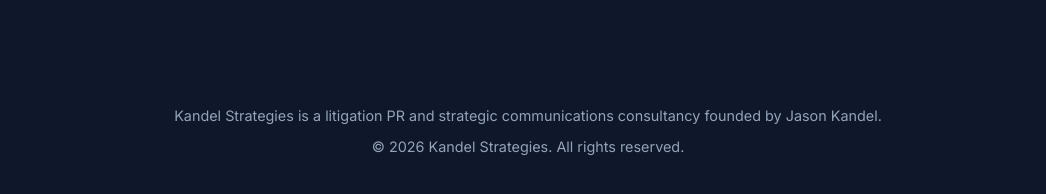
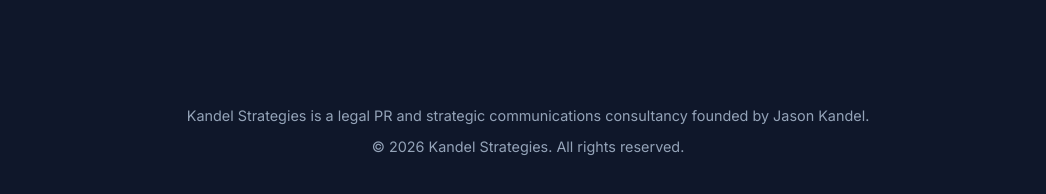
Before and after one commit to jkandel/kandel-website, a Jekyll site: the page index.html, which Jekyll copies as it is, in a window 1280 px wide and 900 px high, scrolled down 2796 px. Shown: the part 694-888 px from the top of the window, without its empty margins (112-1158 px from the left). Built offline with Jekyll 4.4.1, drawn with Linux system fonts in a browser that asks for light colours.

Commit message:
Update index.html

```diff
--- a/index.html
+++ b/index.html
@@ -17,13 +17,13 @@
   <meta property="og:type" content="website">
   <meta property="og:url" content="https://kandelstrategies.com/">
   <meta property="og:title" content="Kandel Strategies | Public Relations & Media Strategy">
-  <meta property="og:description" content="Public relations and strategic communications consulting specializing in litigation PR and media strategy for attorneys and law firms.">
+  <meta property="og:description" content="Public relations and strategic communications consulting specializing in legal PR and media strategy for attorneys and law firms.">
   <meta property="og:image" content="https://lh3.googleusercontent.com/d/1a-4yO3eekafzu7nwsVD0T1GIle8Myu41">
 
   <!-- Twitter / X -->
   <meta name="twitter:card" content="summary_large_image">
   <meta name="twitter:title" content="Kandel Strategies | Public Relations & Media Strategy">
-  <meta name="twitter:description" content="Public relations and strategic communications consulting specializing in litigation PR and media strategy for attorneys and law firms.">
+  <meta name="twitter:description" content="Public relations and strategic communications consulting specializing in legal PR and media strategy for attorneys and law firms.">
   <meta name="twitter:image" content="https://lh3.googleusercontent.com/d/1a-4yO3eekafzu7nwsVD0T1GIle8Myu41">
   <link rel="icon" type="image/png" href="https://lh3.googleusercontent.com/d/1a-4yO3eekafzu7nwsVD0T1GIle8Myu41">
   <link rel="preconnect" href="https://fonts.googleapis.com">
@@ -435,7 +435,7 @@
         </div>
 
         <div style="margin-bottom: 1.5rem;">
-          <h3 class="faq-q2">How does Kandel Strategies assist with litigation PR?</h3>
+          <h3 class="faq-q2">How does Kandel Strategies assist with legal PR?</h3>
           <p class="faq-a2">I manage high-stakes media interest, draft strategic press materials, and protect client reputations during complex legal disputes and courtroom proceedings.</p>
         </div>
 
@@ -448,7 +448,7 @@
   </main>
 
   <footer>
-    <p>Kandel Strategies is a litigation PR and strategic communications consultancy founded by Jason Kandel.</p>
+    <p>Kandel Strategies is a legal PR and strategic communications consultancy founded by Jason Kandel.</p>
     <p style="margin-top: 0.5rem;">&copy; 2026 Kandel Strategies. All rights reserved.</p>
   </footer>
 
@@ -512,10 +512,10 @@
               "@id": "https://kandelstrategies.com/#organization",
               "name": "Kandel Strategies",
               "url": "https://kandelstrategies.com",
-              "description": "Public relations and strategic communications consulting specializing in litigation PR and media strategy for attorneys and law firms.",
+              "description": "Public relations and strategic communications consulting specializing in legal PR and media strategy for attorneys and law firms.",
               "areaServed": "United States",
               "knowsAbout": [
-                "Litigation PR",
+                "legal PR",
                 "Legal Public Relations",
                 "Crisis Communications",
                 "Media Strategy"
```
